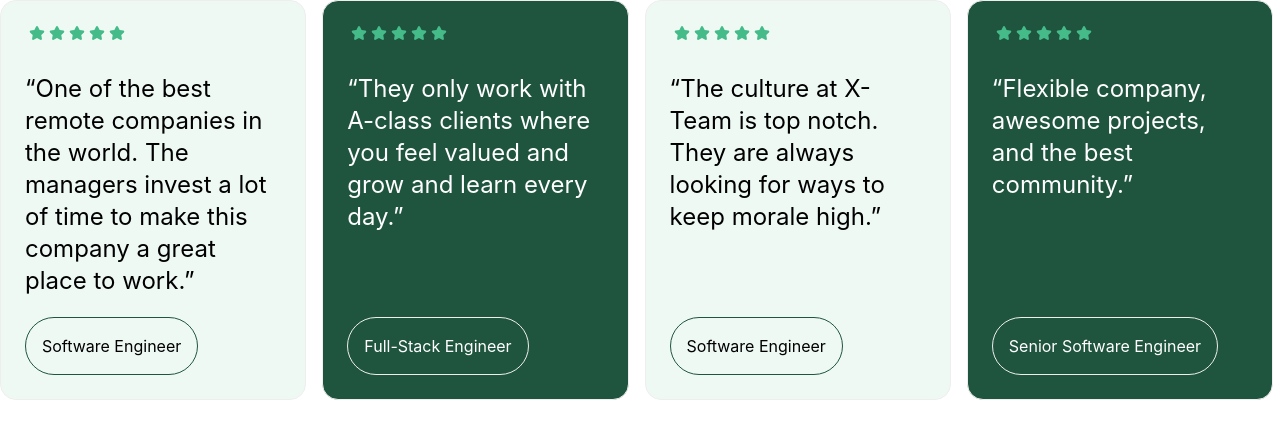
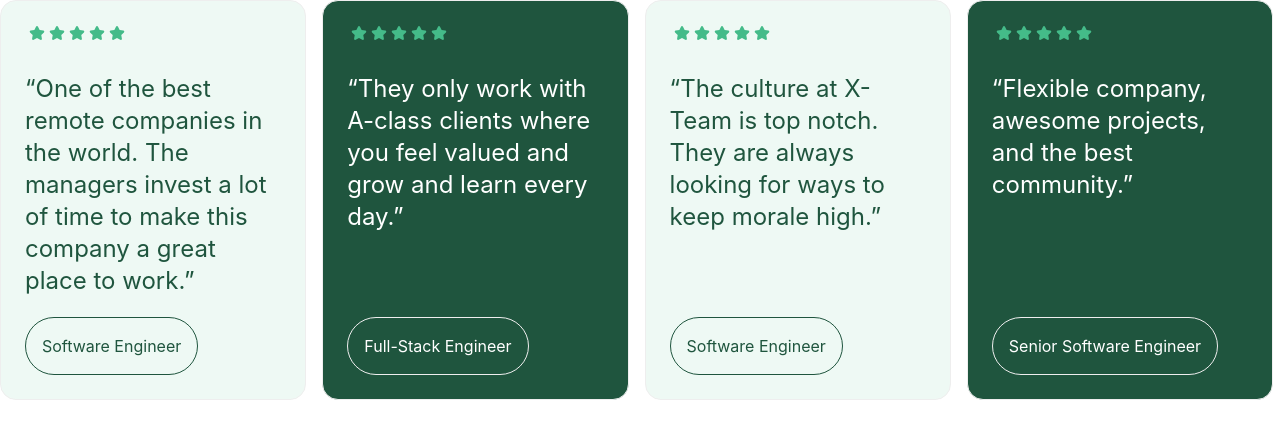
Before and after one commit to a14a19/8ase, a React (Vite) app: page / in a window 1280 px wide. Shown: the top 438 px of the page. Built offline with nearby package versions, Linux system fonts and the light colour scheme.

Commit message:
light green card with dark green text

```diff
--- a/src/components/EmployeeReviewCard.jsx
+++ b/src/components/EmployeeReviewCard.jsx
@@ -9,7 +9,7 @@ export default function EmployeeReviewCard() {
                <div
                   className={`flex flex-col border rounded-2xl p-6 w-[140rem] ${
                      index % 2 === 0
-                        ? "bg-lightgreen"
+                        ? "bg-lightgreen text-darkgreen"
                         : "bg-darkgreen text-white"
                   }`}
                   key={index}
```
